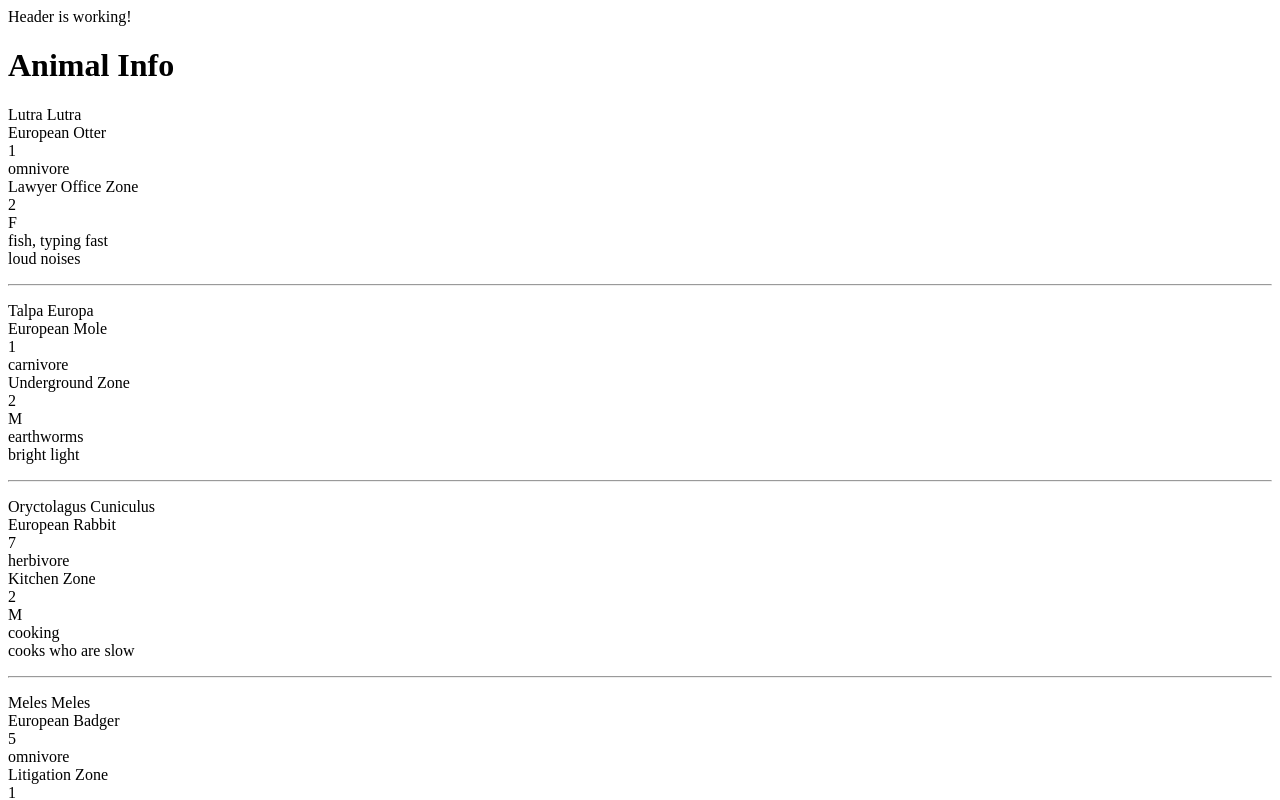
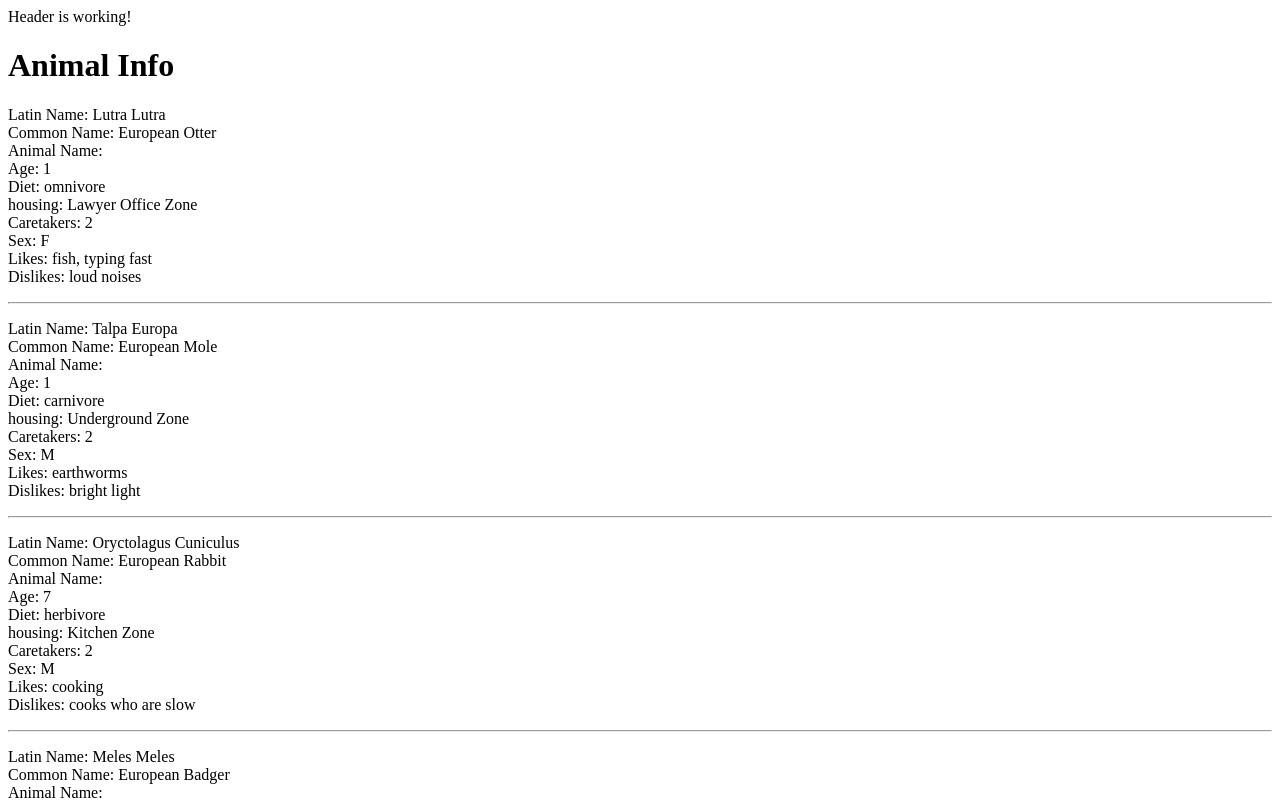
Before and after one commit to thatcat13/react-local-zoo, a React app: page /#/ in a window 1280 px wide. Shown: the top 800 px of the page. Built offline with nearby package versions, Linux system fonts and the light colour scheme.

Commit message:
add back in titles for each detail of animal

```diff
--- a/src/components/Animal.jsx
+++ b/src/components/Animal.jsx
@@ -9,16 +9,16 @@ function Animal(props){
   return (
     <div>
       <ul style={animalListStyle}>
-        <li>{props.latinName}</li>
-        <li>{props.commonName}</li>
-        <li>{props.name}</li>
-        <li>{props.age}</li>
-        <li>{props.diet}</li>
-        <li>{props.housing}</li>
-        <li>{props.caretakers}</li>
-        <li>{props.sex}</li>
-        <li>{props.likes}</li>
-        <li>{props.dislikes}</li>
+        <li>Latin Name: {props.latinName}</li>
+        <li>Common Name: {props.commonName}</li>
+        <li>Animal Name: {props.name}</li>
+        <li>Age: {props.age}</li>
+        <li>Diet: {props.diet}</li>
+        <li>housing: {props.housing}</li>
+        <li>Caretakers: {props.caretakers}</li>
+        <li>Sex: {props.sex}</li>
+        <li>Likes: {props.likes}</li>
+        <li>Dislikes: {props.dislikes}</li>
       </ul>
       <hr/>
     </div>
```
